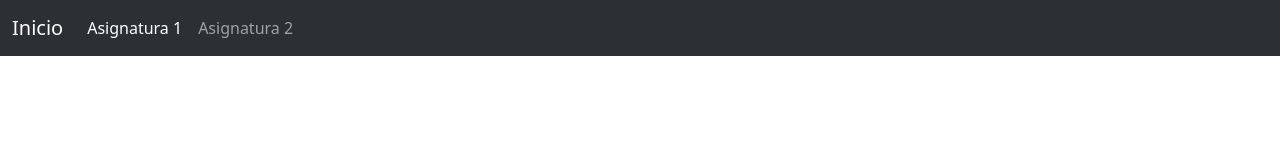
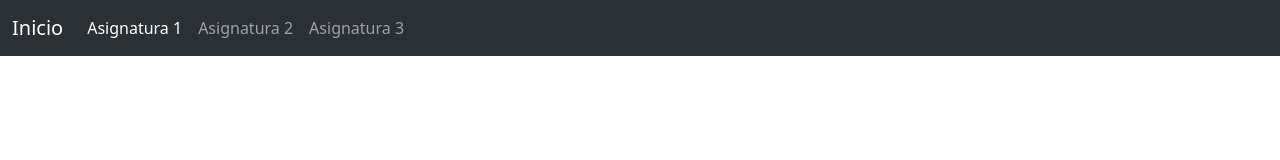
Before and after one commit to RafaelJoseOL/WebPreguntas, a React (Vite) app: page / in a window 1280 px wide. Shown: the top 160 px of the page. Built offline with nearby package versions, Linux system fonts and the light colour scheme.

Commit message:
Prueba build

```diff
--- a/src/components/navbar/Navbar.tsx
+++ b/src/components/navbar/Navbar.tsx
@@ -31,6 +31,11 @@ function Navbar() {
                 Asignatura 2
               </a>
             </li>
+            <li className="nav-item">
+              <a className="nav-link" href="#">
+                Asignatura 3
+              </a>
+            </li>
           </ul>
         </div>
       </div>
```
Also changed, not shown: .eslintrc.cjs, firebase.json, 2 other files (tests, documents, lock files or other folders).
